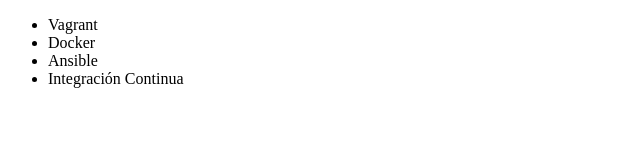
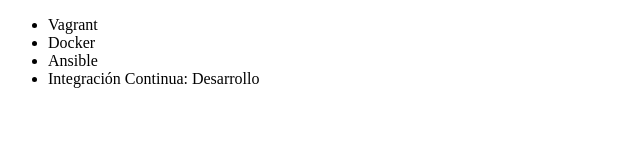
Before and after one commit to sarajimenezj/alura-git, a plain HTML site: page index.html in a window 1280 px wide. Shown: the full height of the page, 0-640 px from the left. Drawn offline with Linux system fonts and the light colour scheme.

Commit message:
agregando informacion curso integracion continua

```diff
--- a/index.html
+++ b/index.html
@@ -11,7 +11,7 @@
       <li>Vagrant</li>
       <li>Docker</li>
       <li>Ansible</li>
-      <li>Integración Continua</li>
+      <li>Integración Continua: Desarrollo</li>
     </ul>
   </body>
 </html>
```
